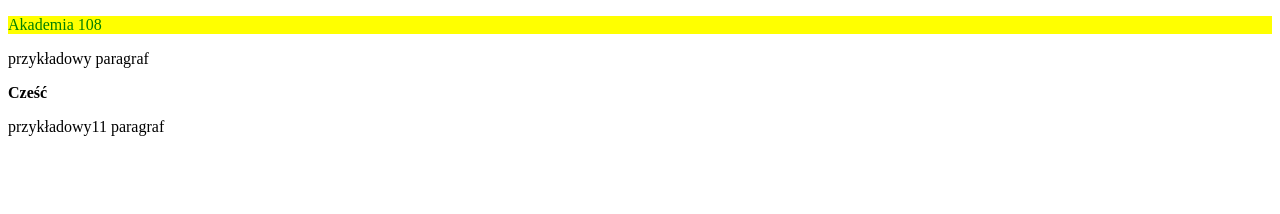
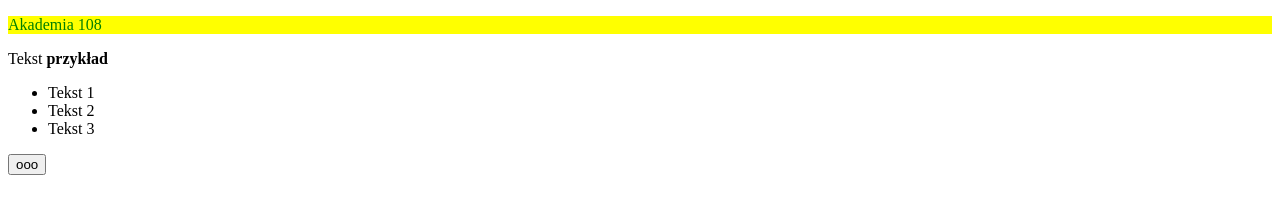
Before and after one commit to konrad03934/jquery, a plain HTML site: page index.html in a window 1280 px wide. Drawn offline with Linux system fonts and the light colour scheme.

Commit message:
pzypinanie funkcji do przycisku

```diff
--- a/index.html
+++ b/index.html
@@ -9,6 +9,13 @@
 	<p id="first">Akademia 108</p>
 	<div id="secound"><p>Tekst <strong>przykład</strong></p></div>
 
+	<ul>
+		<li>Tekst 1</li>
+		<li>Tekst 2</li>
+		<li>Tekst 3</li>
+	</ul>
+
+	<button type="button" id="przycisk">ooo</button>
 
 	<script src="javascript/jquery-3.2.0.min.js"></script>
 	<script src="javascript/js.js"></script>
--- a/javascript/js.js
+++ b/javascript/js.js
@@ -1,11 +1,20 @@
 $(function() {
 	$('#first').css({color: 'green', backgroundColor:'yellow'});
 
-	alert($('#first').text());
+//	alert($('#first').text());
+//
+//	alert($('#secound').html());
+//	$('#secound').html('<b>Cześć</b>');
+//	$('#secound').before('<p>przykładowy paragraf</p>');
+//	$('#secound').after('<p>przykładowy11 paragraf</p>');
+//
 
-	alert($('#secound').html());
-	$('#secound').html('<b>Cześć</b>');
-	$('#secound').before('<p>przykładowy paragraf</p>');
-	$('#secound').after('<p>przykładowy11 paragraf</p>');
+//	$('li').each(function(){
+//		alert($(this).text());
+//	})
+
+	$('#przycisk').click(function() {
+		alert("ala jaja działa");
+	});
 
 })
```
